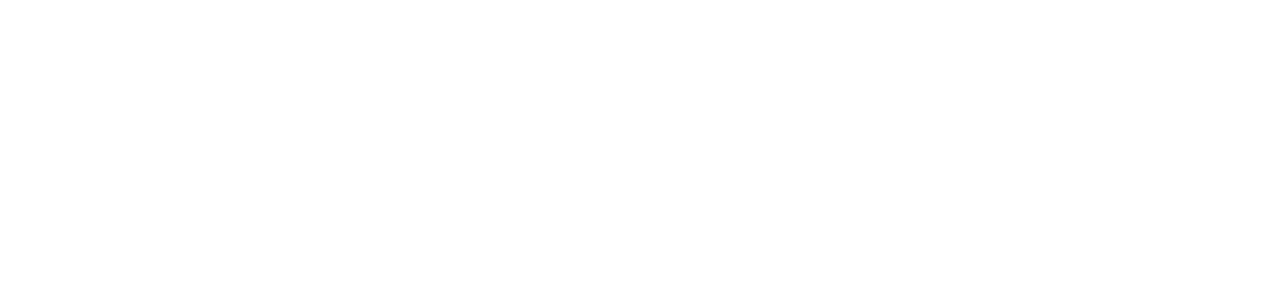
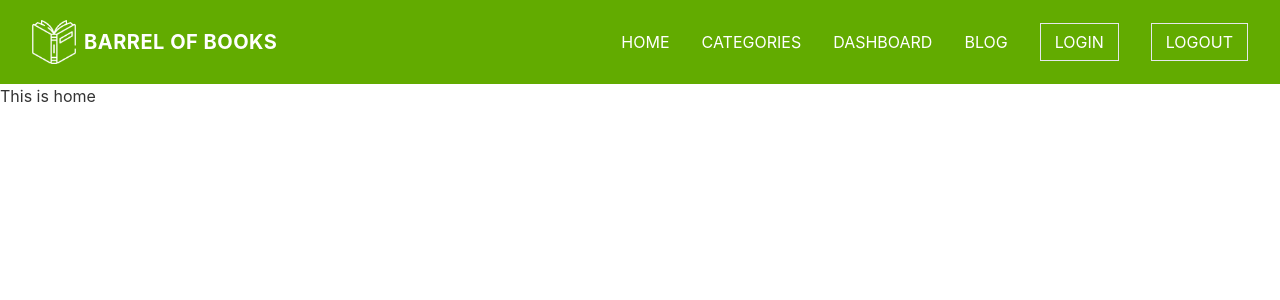
Before and after one commit to bd-dev-ismail/barrel-of-books, a React (Create React App) app: page / in a window 1280 px wide. Shown: the top 300 px of the page. Built offline with nearby package versions, Linux system fonts and the light colour scheme.

Commit message:
navbar complete

```diff
--- a/src/App.js
+++ b/src/App.js
@@ -1,10 +1,12 @@
 
+import { RouterProvider } from 'react-router-dom';
 import './App.css';
+import router from './Routes/Routes';
 
 function App() {
   return (
     <div>
-      {/*  */}
+      <RouterProvider router={router}></RouterProvider>
     </div>
   );
 }
--- a/src/Layout/Main.js
+++ b/src/Layout/Main.js
@@ -1,9 +1,12 @@
 import React from 'react';
+import { Outlet } from 'react-router-dom';
+import Navbar from '../Shared/Navbar/Navbar';
 
 const Main = () => {
     return (
         <div>
-            MaIN
+            <Navbar/>
+            <Outlet/>
         </div>
     );
 };
--- /dev/null
+++ b/src/Pages/ErrorPage/ErrorPage.js
@@ -0,0 +1,11 @@
+import React from 'react';
+
+const ErrorPage = () => {
+    return (
+        <div>
+            Error
+        </div>
+    );
+};
+
+export default ErrorPage;
--- a/src/Routes/Routes.js
+++ b/src/Routes/Routes.js
@@ -1 +1,41 @@
-//Routes
+import { createBrowserRouter } from "react-router-dom";
+import Main from "../Layout/Main";
+import Blog from "../Pages/Blog/Blog";
+import Categories from "../Pages/Categories/Categories";
+import ErrorPage from "../Pages/ErrorPage/ErrorPage";
+import Home from "../Pages/Home/Home/Home";
+import Login from "../Pages/Login/Login";
+import Register from "../Pages/Register/Register";
+
+const router = createBrowserRouter([
+    {
+        path: '/' ,
+        element: <Main/>,
+        errorElement: <ErrorPage/>,
+        children: [
+            {
+                path: '/',
+                element: <Home/>
+            },
+            {
+                path: '/categories',
+                element: <Categories/>
+            },
+            {
+                path: '/blog',
+                element: <Blog/>
+            },
+            {
+                path: '/login',
+                element: <Login/>
+
+            },
+            {
+                path: '/register',
+                element: <Register/>
+            }
+        ]
+    }
+]);
+
+export default router;
--- a/src/Shared/Navbar/Navbar.js
+++ b/src/Shared/Navbar/Navbar.js
@@ -1,10 +1,120 @@
-import React from 'react';
+import React, { useState } from 'react';
+import { Link } from 'react-router-dom';
+import logo from '../../assets/logo.png';
+const Navbar = () => {
+     const [isMenuOpen, setIsMenuOpen] = useState(false);
+     const menuItem = (
+       <>
+         <li className="text-white uppercase hover:text-gray-700">
+           <Link to="/">Home</Link>
+         </li>
+         <li className="text-white uppercase hover:text-gray-700">
+           <Link to="/">Categories</Link>
+         </li>
+         <li className="text-white uppercase hover:text-gray-700">
+           <Link to="/dashboard">Dashboard</Link>
+         </li>
+         <li className="text-white uppercase hover:text-gray-700">
+           <Link to="/blog">Blog</Link>
+         </li>
+         <li>
+           <Link to="/login">
+             <button className=" py-[6px] px-[14px] cursor-pointer hover:bg-gray-700 hover:border-gray-700 uppercase text-white border">
+               Login
+             </button>
+           </Link>
+         </li>
 
-const Navbar = () => {
+         <li>
+           <button className=" py-[6px] px-[14px] cursor-pointer hover:bg-gray-700 hover:border-gray-700 uppercase text-white border">
+             Logout
+           </button>
+         </li>
+       </>
+     );
     return (
-        <div>
-            Navbar
+      <div className="bg-primary">
+        <div class="px-4 py-5 container mx-auto md:px-24 lg:px-8">
+          <div class="relative flex items-center justify-between">
+            <a
+              href="/"
+              aria-label="Company"
+              title="Company"
+              class="inline-flex items-center"
+            >
+              <img src={logo} alt="" className="w-11" />
+              <span class="ml-2 text-xl font-bold tracking-wide text-white uppercase">
+                Barrel Of Books
+              </span>
+            </a>
+            <ul class="flex items-center hidden space-x-8 lg:flex">
+              {menuItem}
+            </ul>
+            <div class="lg:hidden">
+              <button
+                aria-label="Open Menu"
+                title="Open Menu"
+                class="p-2 -mr-1 transition duration-200 rounded focus:outline-none focus:shadow-outline hover:bg-deep-purple-50 focus:bg-deep-purple-50"
+                onClick={() => setIsMenuOpen(true)}
+              >
+                <svg class="w-5 text-white" viewBox="0 0 24 24">
+                  <path
+                    fill="currentColor"
+                    d="M23,13H1c-0.6,0-1-0.4-1-1s0.4-1,1-1h22c0.6,0,1,0.4,1,1S23.6,13,23,13z"
+                  />
+                  <path
+                    fill="currentColor"
+                    d="M23,6H1C0.4,6,0,5.6,0,5s0.4-1,1-1h22c0.6,0,1,0.4,1,1S23.6,6,23,6z"
+                  />
+                  <path
+                    fill="currentColor"
+                    d="M23,20H1c-0.6,0-1-0.4-1-1s0.4-1,1-1h22c0.6,0,1,0.4,1,1S23.6,20,23,20z"
+                  />
+                </svg>
+              </button>
+              {isMenuOpen && (
+                <div class="absolute top-0 left-0 w-full">
+                  <div class="p-5 bg-primary border rounded shadow-sm">
+                    <div class="flex items-center justify-between mb-4">
+                      <div>
+                        <a
+                          href="/"
+                          aria-label="Company"
+                          title="Company"
+                          class="inline-flex items-center"
+                        >
+                          <img src={logo} alt="" className="w-10" />
+                          <span class="ml-2 text-xl font-bold tracking-wide text-white uppercase">
+                            Barrel Of Books
+                          </span>
+                        </a>
+                      </div>
+                      <div>
+                        <button
+                          aria-label="Close Menu"
+                          title="Close Menu"
+                          class="p-2 -mt-2 -mr-2 transition duration-200 rounded hover:bg-gray-200 focus:bg-gray-200  focus:outline-none focus:shadow-outline"
+                          onClick={() => setIsMenuOpen(false)}
+                        >
+                          <svg class="w-5 text-white" viewBox="0 0 24 24">
+                            <path
+                              fill="currentColor"
+                              d="M19.7,4.3c-0.4-0.4-1-0.4-1.4,0L12,10.6L5.7,4.3c-0.4-0.4-1-0.4-1.4,0s-0.4,1,0,1.4l6.3,6.3l-6.3,6.3 c-0.4,0.4-0.4,1,0,1.4C4.5,19.9,4.7,20,5,20s0.5-0.1,0.7-0.3l6.3-6.3l6.3,6.3c0.2,0.2,0.5,0.3,0.7,0.3s0.5-0.1,0.7-0.3 c0.4-0.4,0.4-1,0-1.4L13.4,12l6.3-6.3C20.1,5.3,20.1,4.7,19.7,4.3z"
+                            />
+                          </svg>
+                        </button>
+                      </div>
+                    </div>
+                    <nav>
+                      <ul class="space-y-4">{menuItem}</ul>
+                    </nav>
+                  </div>
+                </div>
+              )}
+            </div>
+          </div>
         </div>
+      </div>
     );
 };
 
```
Also changed, not shown: src/assets/logo.png (added).
